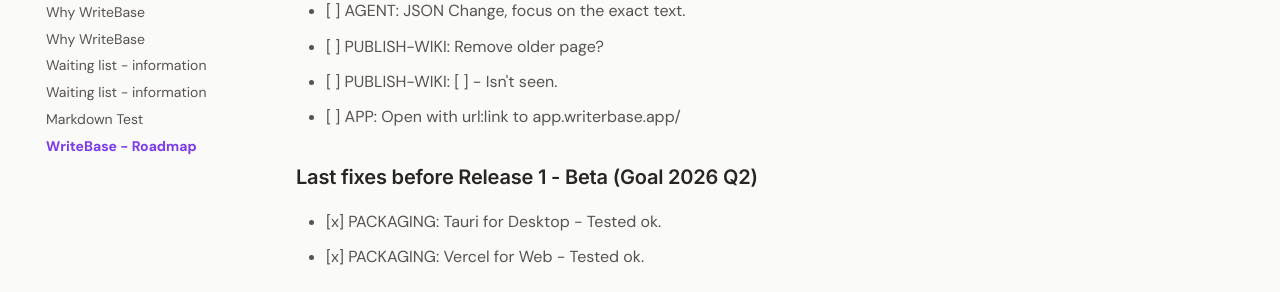
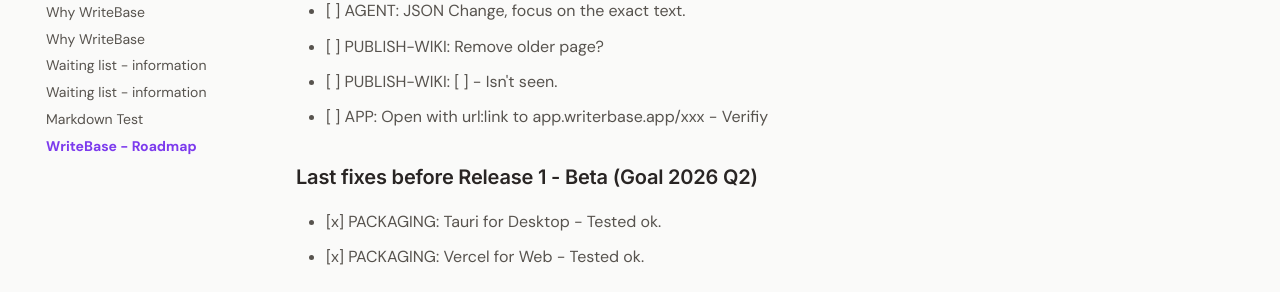
Before and after one commit to larssonhthomas-afk/writebase-docs, an MkDocs documentation site: the page built from docs/9writebase---roadmap.md, in a window 1280 px wide and 900 px high, scrolled down 618 px. Shown: the part 154-446 px from the top of the window. Built offline with MkDocs 1.6.1 and Material for MkDocs 9.7.7, drawn with Linux system fonts in a browser that asks for light colours; some web fonts are replaced.

Commit message:
Update 9writebase---roadmap.md

```diff
--- a/docs/9writebase---roadmap.md
+++ b/docs/9writebase---roadmap.md
@@ -28,7 +28,7 @@ This Backlog has a priority 1-3.
 - [ ] AGENT: JSON Change, focus on the exact text.
 - [ ] PUBLISH-WIKI: Remove older page?
 - [ ] PUBLISH-WIKI: [ ] - Isn't seen.
-- [ ] APP: Open with url:link to app.writerbase.app/
+- [ ] APP: Open with url:link to app.writerbase.app/xxx - Verifiy
 
 ### Last fixes before Release 1 - Beta (Goal 2026 Q2)
 
```
